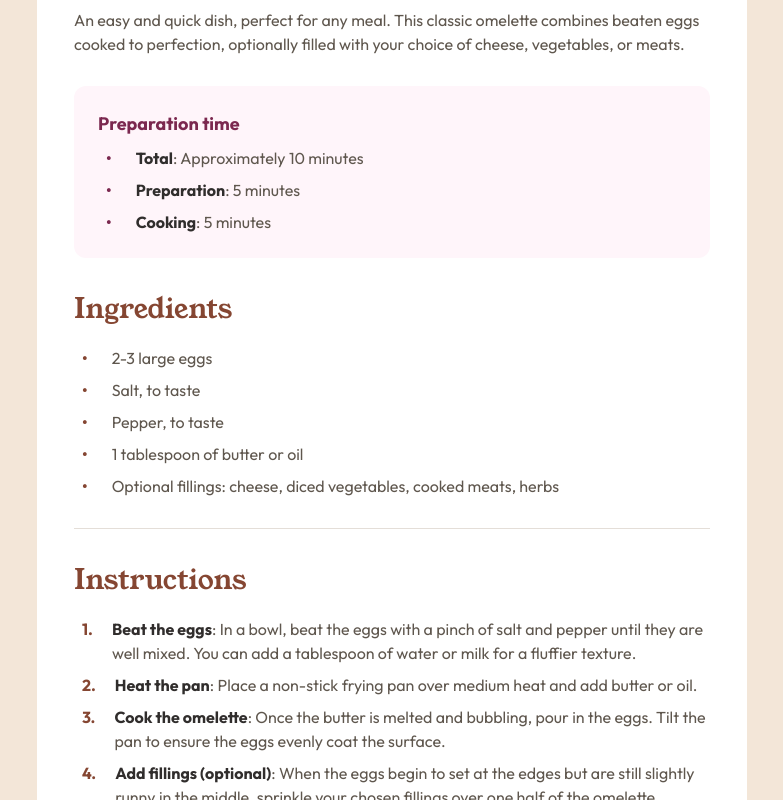
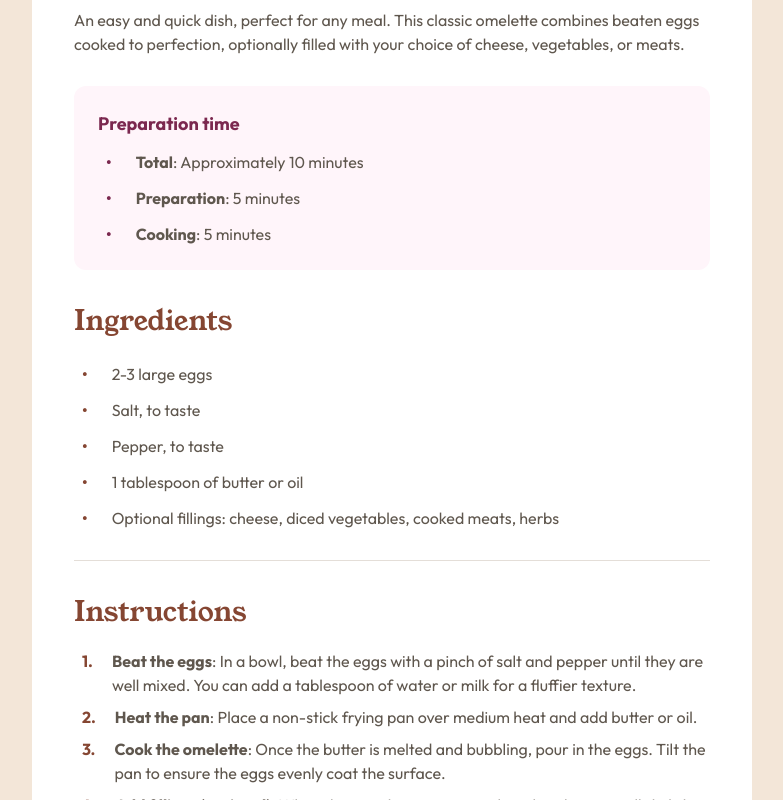
Before and after one commit to Orchi1904/FrontendMentor4-RecipePage, a Next.js app: page / in a window 1280 px wide. Shown: the part 560-1360 px from the top of the page, without its empty margins (248-1031 px from the left). Built offline with nearby package versions, Linux system fonts and the light colour scheme.

Commit message:
Improved design

```diff
--- a/app/page.tsx
+++ b/app/page.tsx
@@ -42,7 +42,7 @@ const instructions = [
 
 export default function Home() {
   return (
-    <main className="bg-white max-w-[710px] mx-auto tablet:rounded-3xl tablet:pt-[32px] pb-[32px] tablet:my-32 text-wenge-brown">
+    <main className="bg-white max-w-[720px] mx-auto tablet:rounded-3xl tablet:pt-[32px] pb-[32px] tablet:my-32 text-wenge-brown">
       <Header
         title="Simple Omelette Recipe"
         description="An easy and quick dish, perfect for any meal. This classic omelette
--- a/components/OList.tsx
+++ b/components/OList.tsx
@@ -12,7 +12,7 @@ function OList({ itemArr, markerColor }: Props) {
         <li className="flex pt-2" key={index}>
           <span className={`font-outfitBold ${markerColor}`}>{index+1}.</span>
           <span className="ml-[19px]">
-            <span className="font-outfitBold text-dark-charcoal">
+            <span className="font-outfitBold text-wenge-brown">
               {item.title}
             </span>
             {item.title ? ": " : ""}
--- a/components/UList.tsx
+++ b/components/UList.tsx
@@ -9,10 +9,10 @@ function UList({ itemArr, markerColor }: Props) {
   return (
     <ul className="list-inside font-outfitRegular ml-2">
       {itemArr.map((item, index) => (
-        <li className="flex items-center pt-2" key={index}>
+        <li className="flex items-center pt-3" key={index}>
           <span className={`font-outfitBold ${markerColor}`}>&#x2022;</span>
           <span className="ml-6">
-            <span className="font-outfitBold text-dark-charcoal">
+            <span className="font-outfitBold text-wenge-brown">
               {item.title}
             </span>
             {item.title ? ": " : ""}
```
